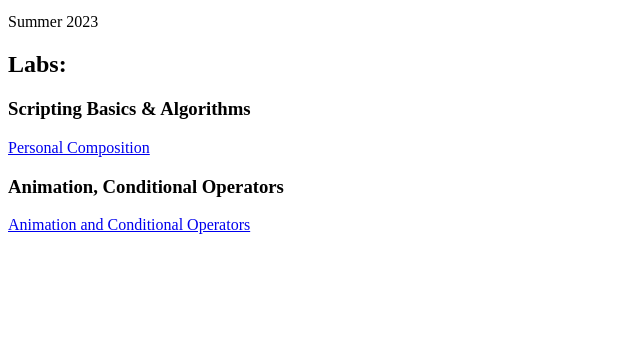
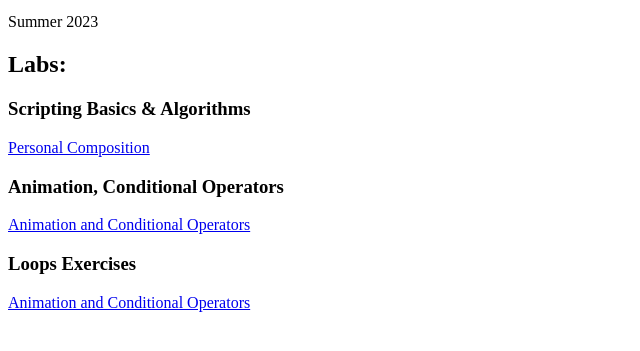
Before and after one commit to zthomps99/N220, a plain HTML site: page index.html in a window 1280 px wide. Shown: the part 87-438 px from the top of the page, without its empty margins (0-640 px from the left). Drawn offline with Linux system fonts and the light colour scheme.

Commit message:
Update index.html

```diff
--- a/index.html
+++ b/index.html
@@ -9,5 +9,7 @@
         <p><a href="Labs/Personal Composition/">Personal Composition</a></p>
         <h3>Animation, Conditional Operators</h3>
         <p><a href="Labs/Module 3 Assignments/index.html">Animation and Conditional Operators</a></p>
+        <h3>Loops Exercises</h3>
+        <p><a href="Labs/Loops Exercises/index.html">Animation and Conditional Operators</a></p>
     </body>
 </html>
```
